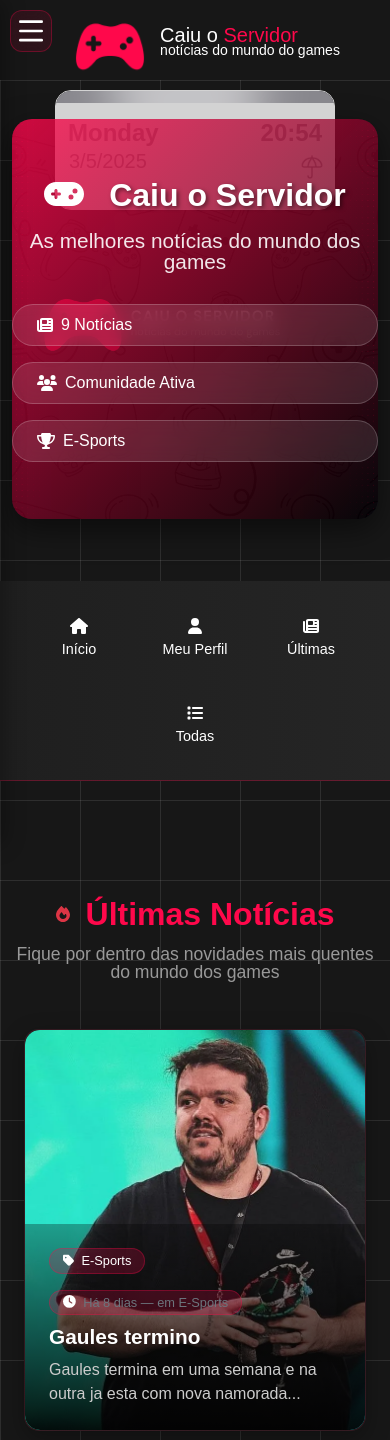
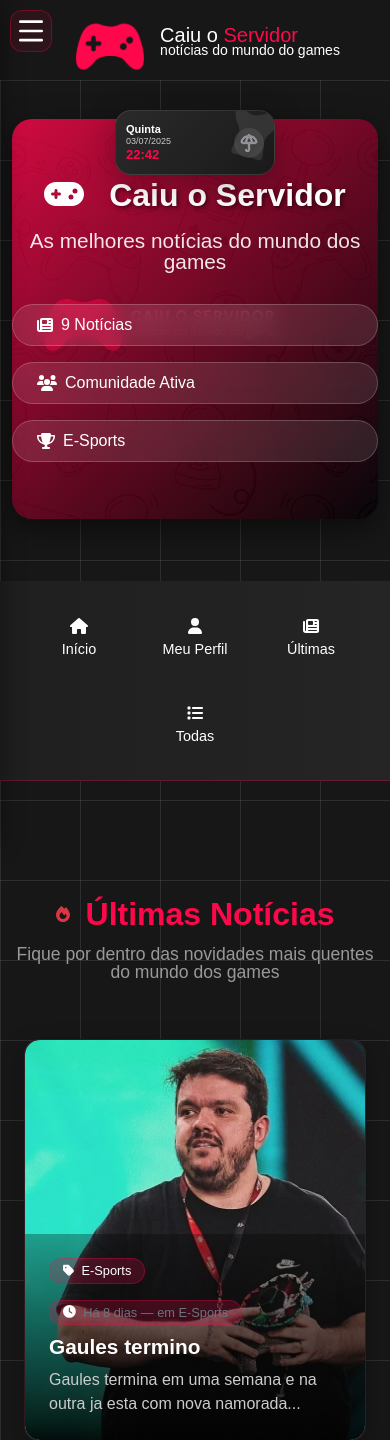
Before and after one commit to jairsrib/projetoFinal, a PHP site: page /index.php in a window 390 px wide. Shown: the top 1440 px of the page. Run offline with PHP 8.4, Linux system fonts and the light colour scheme; data comes from the database, SQL or seed files in the repository.

Commit message:
inserido no header o card de clima

```diff
--- a/assets/header.css
+++ b/assets/header.css
@@ -41,6 +41,39 @@
         margin-left: 10px;
         font-family: DM Sans, sans-serif;
         margin-top: -20px;
+    }
+
+    /* Estilos para integração da previsão do tempo */
+    header {
+        position: relative;
+    }
+
+    .previsao-do-tempo {
+        position: absolute;
+        top: 20px;
+        right: 20px;
+        z-index: 10;
+    }
+
+    @media (max-width: 768px) {
+        .previsao-do-tempo {
+            position: relative;
+            top: auto;
+            right: auto;
+            margin-top: 15px;
+            order: 3;
+        }
+
+        .container {
+            flex-wrap: wrap;
+            gap: 10px;
+        }
+    }
+
+    @media (max-width: 480px) {
+        .previsao-do-tempo {
+            margin-top: 10px;
+        }
     }
     .sidebar {
       position: fixed;
--- a/assets/js/header.js
+++ b/assets/js/header.js
@@ -14,6 +14,36 @@ function toggleSidebar() {
     document.body.style.overflow = "auto";
   }
 }
+
+function updateDateTime() {
+  const now = new Date();
+
+  const diasSemana = ['Domingo', 'Segunda', 'Terça', 'Quarta', 'Quinta', 'Sexta', 'Sábado'];
+
+  const meses = ['Janeiro', 'Fevereiro', 'Março', 'Abril', 'Maio', 'Junho',
+                'Julho', 'Agosto', 'Setembro', 'Outubro', 'Novembro', 'Dezembro'];
+
+  const diaElement = document.querySelector('.card-time-cloud-day');
+  const dataElement = document.querySelector('.card-time-cloud-day-number');
+  const horaElement = document.querySelector('.card-time-cloud-hour');
+
+  if (diaElement && dataElement && horaElement) {
+    diaElement.textContent = diasSemana[now.getDay()];
+
+    const dia = now.getDate().toString().padStart(2, '0');
+    const mes = (now.getMonth() + 1).toString().padStart(2, '0');
+    const ano = now.getFullYear();
+    dataElement.textContent = `${dia}/${mes}/${ano}`;
+
+    const hora = now.getHours().toString().padStart(2, '0');
+    const minuto = now.getMinutes().toString().padStart(2, '0');
+    horaElement.textContent = `${hora}:${minuto}`;
+  }
+}
+
+updateDateTime();
+
+setInterval(updateDateTime, 60000);
 
 document.addEventListener('DOMContentLoaded', function() {
   const overlay = document.getElementById("overlay");
--- a/assets/previsao.css
+++ b/assets/previsao.css
@@ -1,230 +1,259 @@
+/* Estilos para a previsão do tempo no header */
+.previsao-do-tempo {
+  position: absolute;
+  top: 20px;
+  right: 20px;
+  z-index: 10;
+}
+
 .card-time-cloud {
   position: relative;
-  border-radius: 1em;
-  width: 17.5em;
-  height: 7.5em;
-  z-index: 2;
-  border: solid 0.1em lightgrey;
-  transition: 0.5s all ease-in-out;
-  box-shadow: 0em 0em rgb(0, 0, 0, 0.25);
+  border-radius: 16px;
+  width: 200px;
+  height: 80px;
+  background: linear-gradient(135deg, #2a2a2a 0%, #1a1a1a 100%);
+  border: 1px solid rgba(255, 255, 255, 0.1);
+  box-shadow: 0 8px 32px rgba(0, 0, 0, 0.3);
+  backdrop-filter: blur(10px);
+  overflow: hidden;
+  transition: all 0.3s ease;
+  cursor: pointer;
+  font-family: 'DM Sans', sans-serif;
+}
+
+.card-time-cloud:hover {
+  transform: translateY(-5px);
+  box-shadow: 0 12px 40px rgba(0, 0, 0, 0.4);
+  border-color: rgba(255, 8, 75, 0.3);
+}
+
+.card-time-cloud-content {
+  position: relative;
+  z-index: 3;
+  display: flex;
+  justify-content: space-between;
+  align-items: center;
+  padding: 12px 16px;
+  height: 100%;
+}
+
+.card-time-cloud-info {
+  display: flex;
+  flex-direction: column;
+  gap: 2px;
+}
+
+.card-time-cloud-day {
+  color: #ffffff;
+  font-size: 14px;
+  font-weight: 600;
+  margin: 0;
+  font-family: 'DM Sans', sans-serif;
+}
+
+.card-time-cloud-day-number {
+  color: #cccccc;
+  font-size: 12px;
+  margin: 0;
+  font-family: 'DM Sans', sans-serif;
+}
+
+.card-time-cloud-hour {
+  color: #FF084B;
+  font-size: 16px;
+  font-weight: 700;
+  margin: 0;
+  font-family: 'DM Sans', sans-serif;
+}
+
+.card-time-cloud-icon {
+  display: flex;
+  align-items: center;
+  justify-content: center;
+  width: 40px;
+  height: 40px;
+  background: rgba(255, 255, 255, 0.1);
+  border-radius: 50%;
+  backdrop-filter: blur(5px);
+}
+
+.card-time-cloud-icon svg {
+  width: 24px;
+  height: 24px;
+  filter: drop-shadow(0 2px 4px rgba(0, 0, 0, 0.3));
+}
+
+.card-time-cloud-background {
+  position: absolute;
+  top: 0;
+  left: 0;
+  width: 100%;
+  height: 100%;
+  z-index: 1;
+  opacity: 0.1;
   overflow: hidden;
 }
 
-.card-time-cloud-front {
-  width: 20em;
-  height: 12.5em;
-  background: lightgray;
-  border-radius: 1em;
+.card-time-cloud-background svg {
   position: absolute;
-  z-index: 2;
-  top: 95%;
-  left: 50%;
-  transform: translate(-50%, -50%);
-  transition: 0.5s all ease-in-out;
+  top: -20px;
+  right: -20px;
+  width: 80px;
+  height: 80px;
+  animation: float-cloud 6s ease-in-out infinite;
 }
 
-.card-time-cloud-back {
-  width: 20em;
-  height: 12.5em;
-  background: rgb(136, 135, 141);
-  border-radius: 1em;
-  position: absolute;
-  z-index: 1;
-  top: 57.5%;
-  left: 50%;
-  transform: translate(-50%, -50%);
-  transition: 0.5s all ease-in-out;
+@keyframes float-cloud {
+  0%, 100% {
+    transform: translateY(0px) rotate(0deg);
   }
-
-.card-time-cloud:hover {
-  margin-bottom: 1em;
-  box-shadow: 0em 1em rgb(0, 0, 0, 0.25);
-}
-
-.card-time-cloud:hover .card-time-cloud-front {
-  top: 105%;
-}
-
-.card-time-cloud:hover .card-time-cloud-back {
-  filter: blur(1em);
-}
-
-.card-time-cloud-back svg {
-  position: absolute;
-  z-index: 1;
-  top: -5em;
-  left: -2.5em;
-  width: 25em;
-  height: auto;
-  opacity: 50%;
-  animation: rotate-cloud 15s linear infinite;
-  filter: blur(1.5em);
-}
-
-@keyframes rotate-cloud {
-  0% {
-    transform: rotate(0deg);
-  }
-  100% {
-    transform: rotate(360deg);
+  50% {
+    transform: translateY(-10px) rotate(5deg);
   }
 }
 
-.card-time-cloud-rain {
-  width: 0.15em;
-  height: 2em;
-  background: linear-gradient(lightgray, #4a4b5500);
-  z-index: 1;
+.card-time-cloud-rain-group {
   position: absolute;
-  top: -5em;
-  transform: rotate(-20deg) translate(-2em);
+  top: 0;
+  left: 0;
+  width: 100%;
+  height: 100%;
+  z-index: 2;
+  opacity: 0;
+  transition: opacity 0.3s ease;
 }
 
-.card-time-cloud:hover .card-time-cloud-rain {
-  animation: rain-effect 1s linear infinite;
+.card-time-cloud:hover .card-time-cloud-rain-group {
+  opacity: 1;
 }
 
-@keyframes rain-effect {
+.card-time-cloud-rain {
+  position: absolute;
+  width: 2px;
+  height: 20px;
+  background: linear-gradient(to bottom, rgba(255, 255, 255, 0.8), transparent);
+  border-radius: 1px;
+  animation: rain-fall 1.5s linear infinite;
+}
+
+@keyframes rain-fall {
   0% {
-    top: -5em;
-    left: 0em;
-    opacity: 50%;
+    transform: translateY(-20px) translateX(0);
+    opacity: 0;
+  }
+  10% {
+    opacity: 1;
   }
   90% {
-    top: 12.5em;
-    left: 6em;
-    opacity: 0%;
+    opacity: 1;
   }
   100% {
-    top: -5em;
-    left: 0em;
-    opacity: 0%;
+    transform: translateY(100px) translateX(10px);
+    opacity: 0;
   }
 }
 
-.card-time-cloud-rain:nth-child(2) {
-  transform: rotate(-20deg) translate(-0.5em);
-}
-.card-time-cloud-rain:nth-child(3) {
-  transform: rotate(-20deg) translate(1.5em);
-}
-.card-time-cloud-rain:nth-child(4) {
-  transform: rotate(-20deg) translate(3em);
-}
-.card-time-cloud-rain:nth-child(5) {
-  transform: rotate(-20deg) translate(4.5em);
-}
-.card-time-cloud-rain:nth-child(6) {
-  transform: rotate(-20deg) translate(6em);
-}
-.card-time-cloud-rain:nth-child(7) {
-  transform: rotate(-20deg) translate(8.5em);
-}
-.card-time-cloud-rain:nth-child(8) {
-  transform: rotate(-20deg) translate(10em);
-}
-.card-time-cloud-rain:nth-child(9) {
-  transform: rotate(-20deg) translate(12em);
-}
-.card-time-cloud-rain:nth-child(10) {
-  transform: rotate(-20deg) translate(14em);
+/* Posicionamento das gotas de chuva */
+.card-time-cloud-rain:nth-child(1) { left: 10%; animation-delay: 0s; }
+.card-time-cloud-rain:nth-child(2) { left: 20%; animation-delay: 0.2s; }
+.card-time-cloud-rain:nth-child(3) { left: 30%; animation-delay: 0.4s; }
+.card-time-cloud-rain:nth-child(4) { left: 40%; animation-delay: 0.1s; }
+.card-time-cloud-rain:nth-child(5) { left: 50%; animation-delay: 0.3s; }
+.card-time-cloud-rain:nth-child(6) { left: 60%; animation-delay: 0.5s; }
+.card-time-cloud-rain:nth-child(7) { left: 70%; animation-delay: 0.2s; }
+.card-time-cloud-rain:nth-child(8) { left: 80%; animation-delay: 0.4s; }
+.card-time-cloud-rain:nth-child(9) { left: 90%; animation-delay: 0.1s; }
+.card-time-cloud-rain:nth-child(10) { left: 95%; animation-delay: 0.3s; }
+
+/* Responsividade */
+@media (max-width: 768px) {
+  .previsao-do-tempo {
+    position: relative;
+    top: auto;
+    right: auto;
+    margin-top: 15px;
   }
 
-.card-time-cloud:hover .card-time-cloud-rain:nth-child(2),
-.card-time-cloud:hover .card-time-cloud-rain:nth-child(6) {
-  animation: rain-effect 1s linear infinite 0.25s;
+  .card-time-cloud {
+    width: 180px;
+    height: 70px;
   }
-.card-time-cloud:hover .card-time-cloud-rain:nth-child(3),
-.card-time-cloud:hover .card-time-cloud-rain:nth-child(7) {
-  animation: rain-effect 1s linear infinite 0.45s;
-}
-.card-time-cloud:hover .card-time-cloud-rain:nth-child(4),
-.card-time-cloud:hover .card-time-cloud-rain:nth-child(8) {
-  animation: rain-effect 1s linear infinite 0.35s;
-}
-.card-time-cloud:hover .card-time-cloud-rain:nth-child(5),
-.card-time-cloud:hover .card-time-cloud-rain:nth-child(9) {
-  animation: rain-effect 1s linear infinite 0.7s;
+
+  .card-time-cloud-content {
+    padding: 10px 12px;
   }
 
   .card-time-cloud-day {
-  color: rgb(136, 135, 141);
-  position: absolute;
-  z-index: 3;
-  top: 1.25em;
-  left: 0.5em;
-  font-size: 1.5em;
-  font-weight: bold;
-  transition: 0.5s all ease-in-out;
+    font-size: 12px;
   }
 
   .card-time-cloud-day-number {
-  color: rgb(136, 135, 141);
-  position: absolute;
-  z-index: 3;
-  top: 3em;
-  left: 0.65em;
-  font-size: 1.25em;
-  transition: 0.5s all ease-in-out;
-  font-weight: 500;
+    font-size: 10px;
   }
 
   .card-time-cloud-hour {
-  color: rgb(136, 135, 141);
-  position: absolute;
-  z-index: 3;
-  top: 1.25em;
-  right: 0.5em;
-  font-size: 1.5em;
-  font-weight: bold;
-  transition: 0.5s all ease-in-out;
+    font-size: 14px;
   }
 
-.card-time-cloud:hover {
-  height: 14em;
+  .card-time-cloud-icon {
+    width: 35px;
+    height: 35px;
+  }
+
+  .card-time-cloud-icon svg {
+    width: 20px;
+    height: 20px;
+  }
+}
+
+@media (max-width: 480px) {
+  .previsao-do-tempo {
+    margin-top: 10px;
+  }
+
+  .card-time-cloud {
+    width: 160px;
+    height: 65px;
+  }
+
+  .card-time-cloud-content {
+    padding: 8px 10px;
+  }
+
+  .card-time-cloud-day {
+    font-size: 11px;
+  }
+
+  .card-time-cloud-day-number {
+    font-size: 9px;
+  }
+
+  .card-time-cloud-hour {
+    font-size: 13px;
+  }
+
+  .card-time-cloud-icon {
+    width: 30px;
+    height: 30px;
+  }
+
+  .card-time-cloud-icon svg {
+    width: 18px;
+    height: 18px;
+  }
+}
+
+/* Efeitos de hover aprimorados */
+.card-time-cloud:hover .card-time-cloud-background svg {
+  animation: float-cloud 3s ease-in-out infinite;
+}
+
+.card-time-cloud:hover .card-time-cloud-icon {
+  background: rgba(255, 8, 75, 0.2);
+  transform: scale(1.1);
 }
 
 .card-time-cloud:hover .card-time-cloud-hour {
-  top: 0.5em;
-  font-size: 3em;
+  color: #ff6b6b;
+  text-shadow: 0 0 10px rgba(255, 8, 75, 0.5);
 }
-.card-time-cloud:hover .card-time-cloud-day,
-.card-time-cloud:hover .card-time-cloud-day-number,
-.card-time-cloud:hover .card-time-cloud-hour {
-  color: #4a4b55;
-}
-.card-time-cloud-icon svg {
-  position: absolute;
-  z-index: 4;
-  top: 4em;
-  right: 0.6em;
-  transform: rotate(0deg);
-  width: 1.5em;
-  height: auto;
-  transition: 0.5s all ease-in-out;
-}
-
-.card-time-cloud:hover .card-time-cloud-icon svg {
-  top: 7.25em;
-  right: -1.75em;
-  width: 7.5em;
-  height: auto;
-  transform: rotate(-35deg);
-}
-.card-time-cloud:active {
-  transition: 0.25s all ease-in-out;
-  transform: scale(0.95);
-}
-
-.card-time-cloud:active .card-time-cloud-front {
-  transition: 0.25s all ease-in-out;
-  top: 120%;
-  background-color: #4a4b55;
-}
-
-.card-time-cloud:active .card-time-cloud-icon svg {
-  transition: 0.25s all ease-in-out;
-  top: 8em;
-  transform: rotate(-25deg);
-  stroke: #4a4b55;
-}
--- a/header.php
+++ b/header.php
@@ -44,31 +44,12 @@
 
     <div class="previsao-do-tempo">
       <div class="card-time-cloud">
-  <div class="card-time-cloud-front"></div>
-  <div class="card-time-cloud-back">
-    <svg viewBox="0 0 200 200" xmlns="http://www.w3.org/2000/svg">
-      <path
-        fill="#FFFFFF"
-        d="M32.4,-41C45.2,-42.2,61,-38.6,63.9,-29.9C66.8,-21.2,56.8,-7.2,47.5,1.7C38.2,10.6,29.6,14.4,26.3,28.4C22.9,42.3,24.7,66.4,18.4,73C12,79.7,-2.5,68.8,-19.2,64.4C-35.9,60,-54.8,61.9,-56.2,52.9C-57.7,43.8,-41.7,23.7,-37.5,9.4C-33.3,-5,-41,-13.6,-44.4,-26.2C-47.8,-38.7,-47,-55.2,-38.9,-56.2C-30.7,-57.2,-15.4,-42.7,-2.8,-38.3C9.8,-34,19.6,-39.8,32.4,-41Z"
-        transform="translate(100 100)"
-      ></path>
-    </svg>
-  </div>
-  <div class="card-time-cloud-rain-group">
-    <div class="card-time-cloud-rain"></div>
-    <div class="card-time-cloud-rain"></div>
-    <div class="card-time-cloud-rain"></div>
-    <div class="card-time-cloud-rain"></div>
-    <div class="card-time-cloud-rain"></div>
-    <div class="card-time-cloud-rain"></div>
-    <div class="card-time-cloud-rain"></div>
-    <div class="card-time-cloud-rain"></div>
-    <div class="card-time-cloud-rain"></div>
-    <div class="card-time-cloud-rain"></div>
-  </div>
-  <p class="card-time-cloud-day">Monday</p>
+        <div class="card-time-cloud-content">
+          <div class="card-time-cloud-info">
+            <p class="card-time-cloud-day">Segunda</p>
             <p class="card-time-cloud-day-number">3/5/2025</p>
             <p class="card-time-cloud-hour">20:54</p>
+          </div>
           <div class="card-time-cloud-icon">
             <svg
               stroke-width="0.6"
@@ -96,6 +77,28 @@
             </svg>
           </div>
         </div>
+        <div class="card-time-cloud-background">
+          <svg viewBox="0 0 200 200" xmlns="http://www.w3.org/2000/svg">
+            <path
+              fill="#FFFFFF"
+              d="M32.4,-41C45.2,-42.2,61,-38.6,63.9,-29.9C66.8,-21.2,56.8,-7.2,47.5,1.7C38.2,10.6,29.6,14.4,26.3,28.4C22.9,42.3,24.7,66.4,18.4,73C12,79.7,-2.5,68.8,-19.2,64.4C-35.9,60,-54.8,61.9,-56.2,52.9C-57.7,43.8,-41.7,23.7,-37.5,9.4C-33.3,-5,-41,-13.6,-44.4,-26.2C-47.8,-38.7,-47,-55.2,-38.9,-56.2C-30.7,-57.2,-15.4,-42.7,-2.8,-38.3C9.8,-34,19.6,-39.8,32.4,-41Z"
+              transform="translate(100 100)"
+            ></path>
+          </svg>
+        </div>
+        <div class="card-time-cloud-rain-group">
+          <div class="card-time-cloud-rain"></div>
+          <div class="card-time-cloud-rain"></div>
+          <div class="card-time-cloud-rain"></div>
+          <div class="card-time-cloud-rain"></div>
+          <div class="card-time-cloud-rain"></div>
+          <div class="card-time-cloud-rain"></div>
+          <div class="card-time-cloud-rain"></div>
+          <div class="card-time-cloud-rain"></div>
+          <div class="card-time-cloud-rain"></div>
+          <div class="card-time-cloud-rain"></div>
+        </div>
+      </div>
     </div>
 
   </div>
```
Lines whose indentation alone changed are shown as unchanged.
